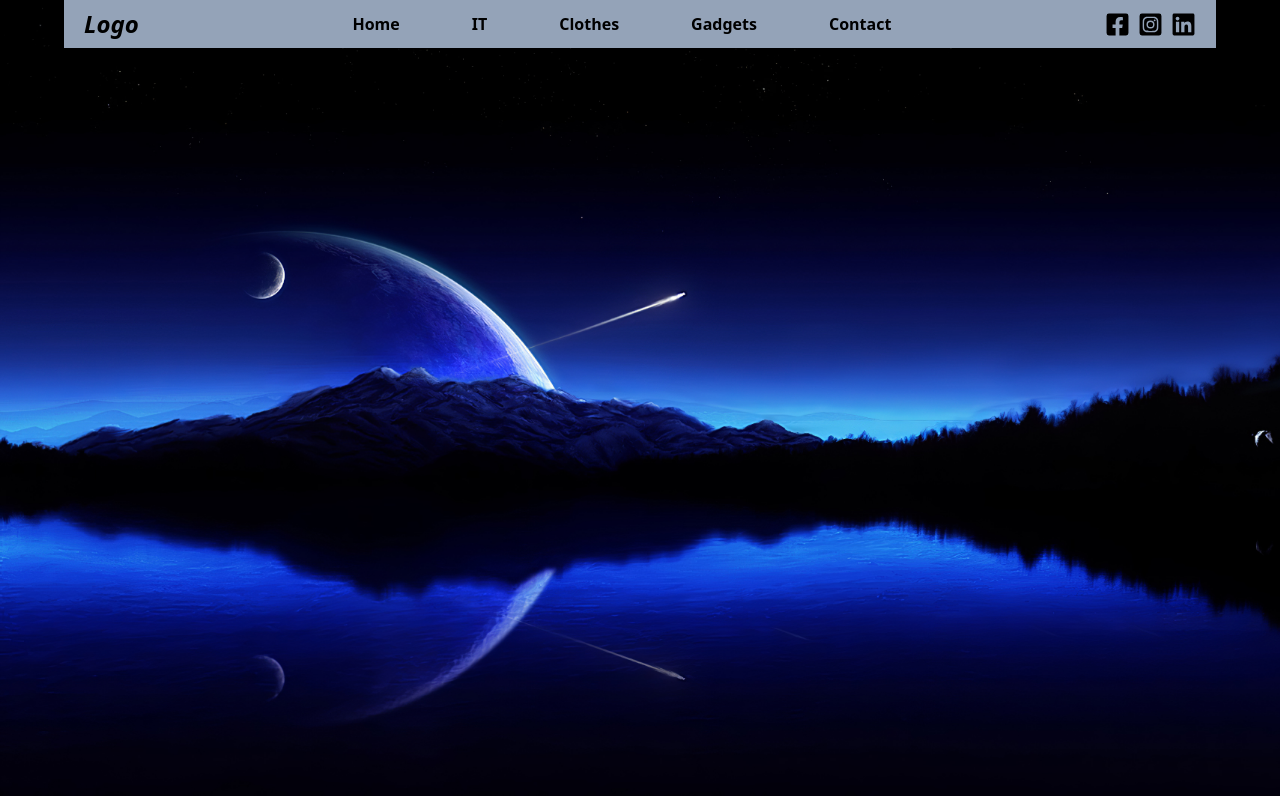
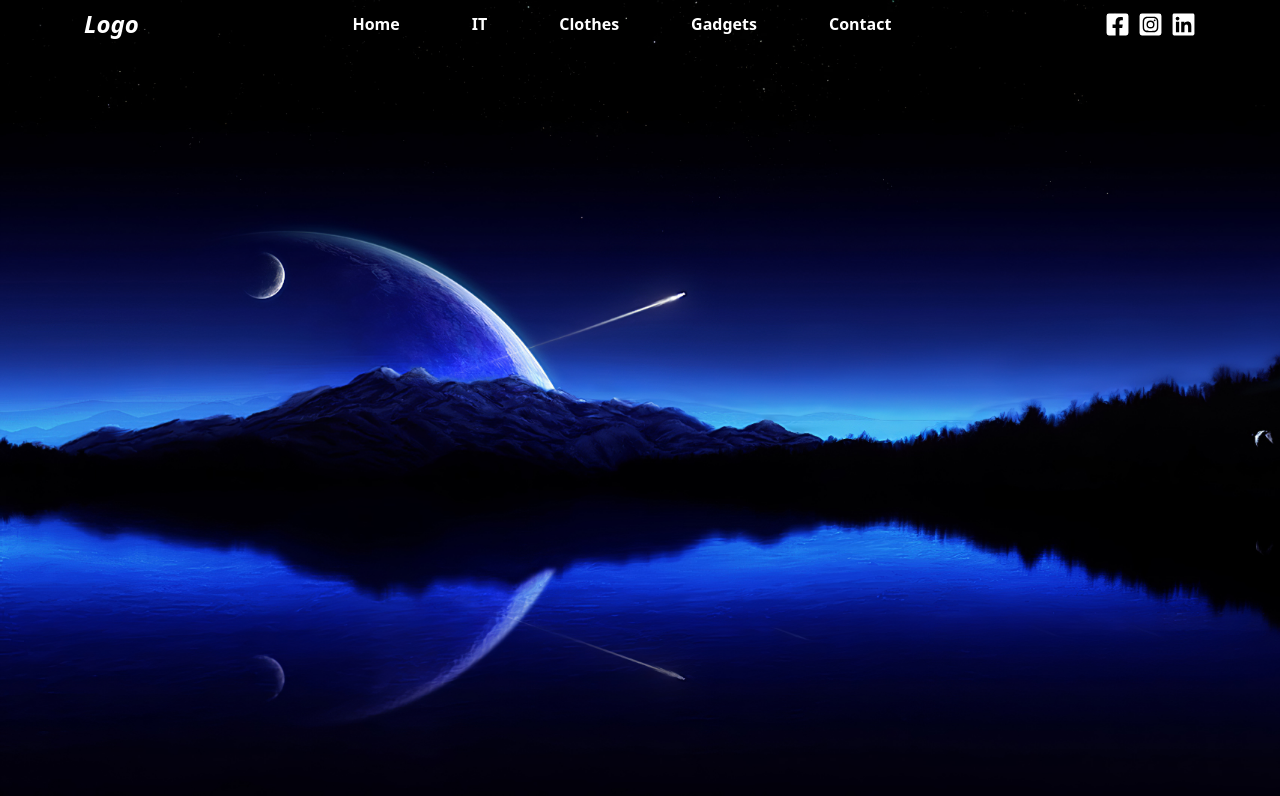
Before and after one commit to Kiril-Pavlov/react-dropdown-menu, a React (Create React App) app: page / in a window 1280 px wide. Shown: the top 796 px of the page. Built offline with nearby package versions, Linux system fonts and the light colour scheme.

Commit message:
updating styles

```diff
--- a/src/components/HamburgerMenu.jsx
+++ b/src/components/HamburgerMenu.jsx
@@ -9,16 +9,16 @@ const HamburgerMenu = () => {
     <div className="flex md:hidden">
       <div>
         {isOpen ? (
-          <MdClose size={25} fill="black" onClick={() => setIsOpen(!isOpen)} />
+          <MdClose size={25} fill="white" onClick={() => setIsOpen(!isOpen)} />
         ) : (
-          <GiHamburgerMenu size={25} fill="black" onClick={() => setIsOpen(!isOpen)}/>
+          <GiHamburgerMenu size={25} fill="white" onClick={() => setIsOpen(!isOpen)}/>
         )}
       </div>
       <div
         className={
           isOpen
-            ? "fixed md:hidden w-full h-screen top-12 left-0 bg-slate-500  transition-all duration-500"
-            : "fixed md:hidden w-full h-screen top-12 left-[-100%] bg-slate-500 transition-all duration-500"
+            ? "fixed md:hidden w-full h-screen top-12 left-0  bg-blue-800/50 transition-all duration-500"
+            : "fixed md:hidden w-full h-screen top-12 left-[-100%] bg-blue-800/50 transition-all duration-500"
         }
       ></div>
     </div>
--- a/src/components/Header.jsx
+++ b/src/components/Header.jsx
@@ -7,7 +7,7 @@ import Socials from "./Socials";
 
 const Header = () => {
   return (
-    <header className="flex flex-row items-center justify-between h-12 max-w-6xl px-5 m-auto bg-slate-400">
+    <header className="flex flex-row items-center justify-between h-12 max-w-6xl px-5 m-auto text-white">
         <Logo />
         <Navbar />
         <Socials />
--- a/src/components/Navbar.jsx
+++ b/src/components/Navbar.jsx
@@ -6,21 +6,22 @@ const Navbar = () => {
   return (
     <nav className="hidden md:flex gap-10">
       {links.map((link) => (
-        <div  className="md:cursor-pointer py-1 hover:bg-slate-50 group">
+        <div  className="md:cursor-pointer py-1 group">
           <div className="font-bold px-4 py-2">
             {link.name}
           </div>
           <div>
             {link.submenu && (
               <div className="">
-                <div className="absolute top-10 bg-orange-300 p-4 hidden group-hover:block hover:block">
-                  <div className="grid grid-cols-4 gap-3">
+                <div className="absolute top-10 p-4 hidden group-hover:block hover:block duration-500">
+                <div className="relative w-4 h-4 rotate-45 bg-white"></div>
+                  <div className="grid grid-cols-4 gap-3 bg-white relative top-[-10px] left-[-30px] p-4 rounded-2xl">
                     {link.sublinks.map((sublink) => (
                       <div>
-                        <div className="font-bold">{sublink.head}</div>
+                        <div className="font-bold text-black">{sublink.head}</div>
                         <div>
                           {sublink.sublinkArray.map((item) => (
-                            <div>{item.name}</div>
+                            <div className="text-black">{item.name}</div>
                           ))}
                         </div>
                       </div>
--- a/src/components/Socials.jsx
+++ b/src/components/Socials.jsx
@@ -5,9 +5,9 @@ import {FaFacebookSquare, FaInstagramSquare, FaLinkedin} from "react-icons/fa"
 const Socials = () => {
   return (
     <div className='hidden md:flex gap-2'>
-      <FaFacebookSquare size={25} fill="black"/>
-      <FaInstagramSquare size={25} fill="black"/>
-      <FaLinkedin size={25} fill="black"/>
+      <FaFacebookSquare size={25} fill="white"/>
+      <FaInstagramSquare size={25} fill="white"/>
+      <FaLinkedin size={25} fill="white"/>
     </div>
   )
 }
```
